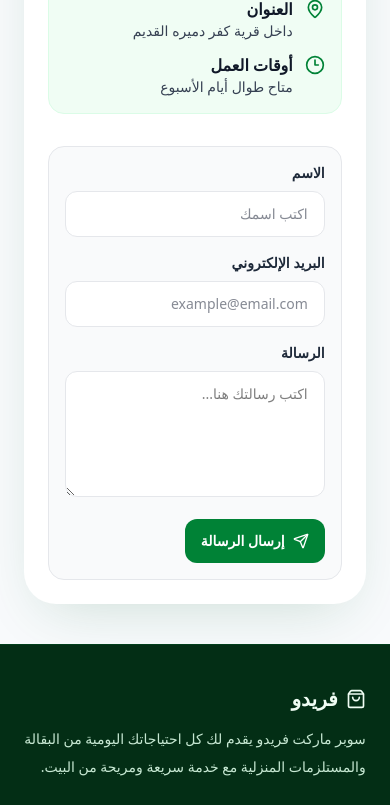
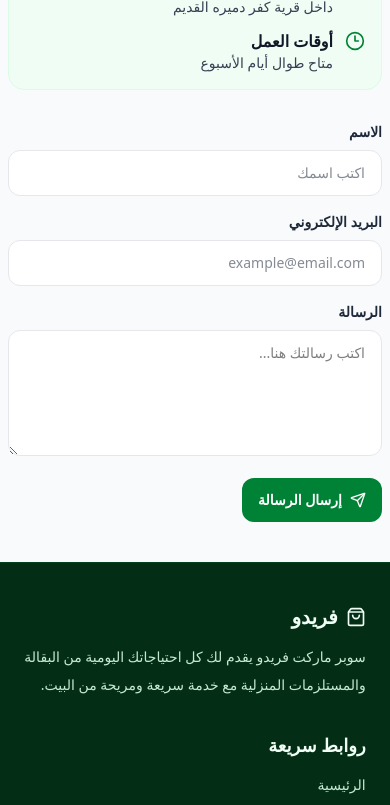
Before and after one commit to ABdullahMegahed2003/supermarket, a Next.js app: page / in a window 390 px wide. Shown: the part 9339-10144 px from the top of the page. Built offline with nearby package versions, Linux system fonts and the light colour scheme.

Commit message:
Refactor Contact component layout and styles
Updated layout and styling for the Contact component.

```diff
--- a/components/contact/Contact.tsx
+++ b/components/contact/Contact.tsx
@@ -6,8 +6,8 @@
   return (
     <div className="min-h-screen bg-slate-50" id="Contact">
 
-      <main className="mx-auto flex w-11/12 flex-col gap-8 px-2 py-10 sm:px-4 md:px-6 lg:max-w-7xl lg:px-8">
-        <section className="grid gap-8 rounded-[2rem] bg-white p-6 shadow-[0_20px_60px_-20px_rgba(22,101,52,0.2)] md:grid-cols-[0.95fr_1.05fr] md:p-8 lg:p-10">
+      <main className="mx-auto flex w-full flex-col gap-8 px-2 py-10 sm:px-4 md:w-11/12 md:px-6 lg:max-w-7xl lg:px-8">
+        <section className="grid gap-8 md:rounded-[2rem] md:bg-white md:p-6 md:shadow-[0_20px_60px_-20px_rgba(22,101,52,0.2)] md:grid-cols-[0.95fr_1.05fr] md:p-8 lg:p-10">
           <div className="space-y-5">
             <div className="inline-flex items-center gap-2 rounded-full bg-green-100 px-3 py-1 text-sm font-semibold text-green-700">
               <MessageCircle className="h-4 w-4" />
@@ -48,7 +48,7 @@
             </div>
           </div>
 
-          <form className="space-y-4 rounded-2xl border border-gray-200 bg-gray-50 p-4 sm:p-5">
+          <form className="space-y-4 md:rounded-2xl md:border md:border-gray-200 md:bg-gray-50 md:p-4 sm:p-5">
             <div>
               <label className="mb-2 block text-sm font-semibold text-gray-800">الاسم</label>
               <input
```
